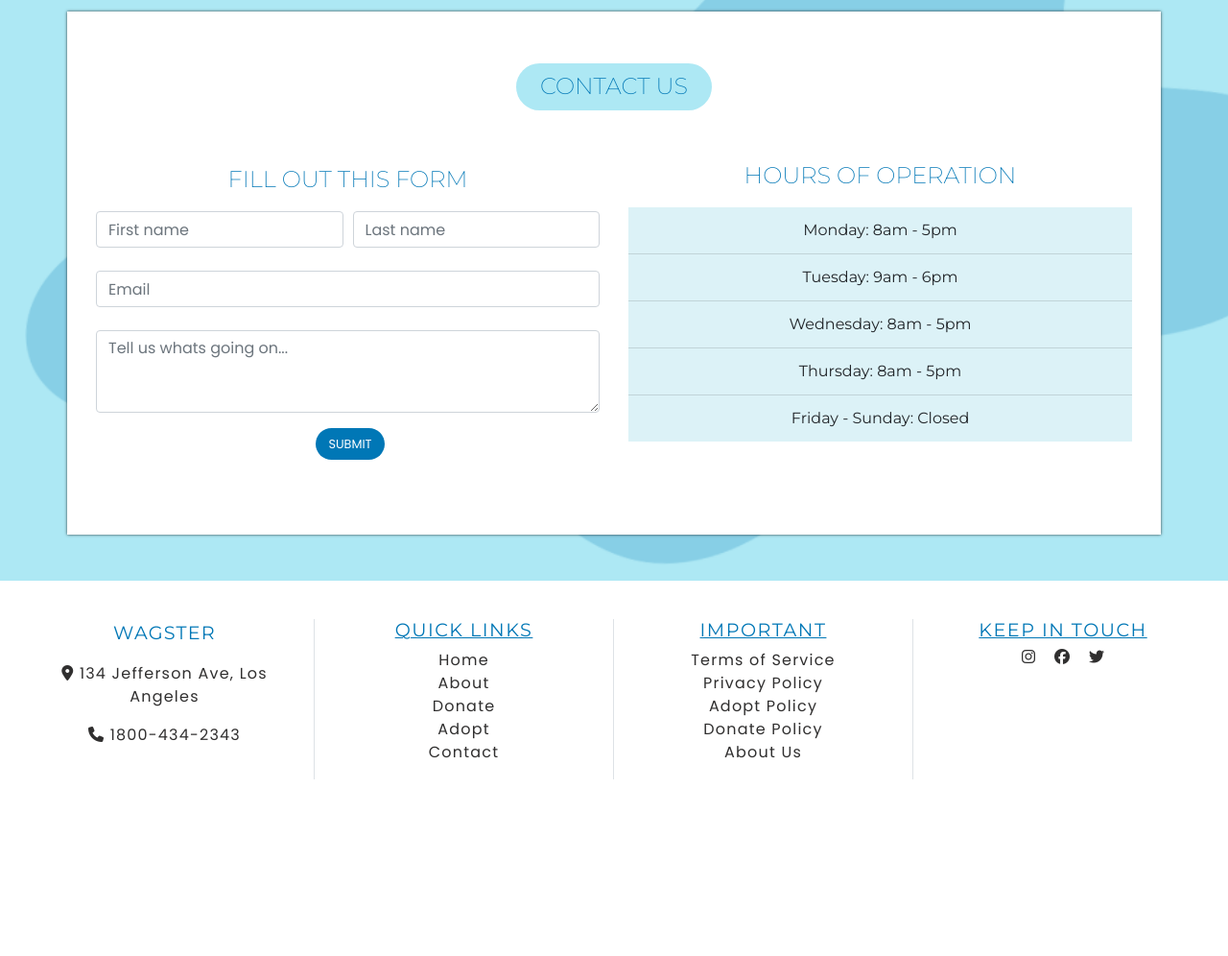
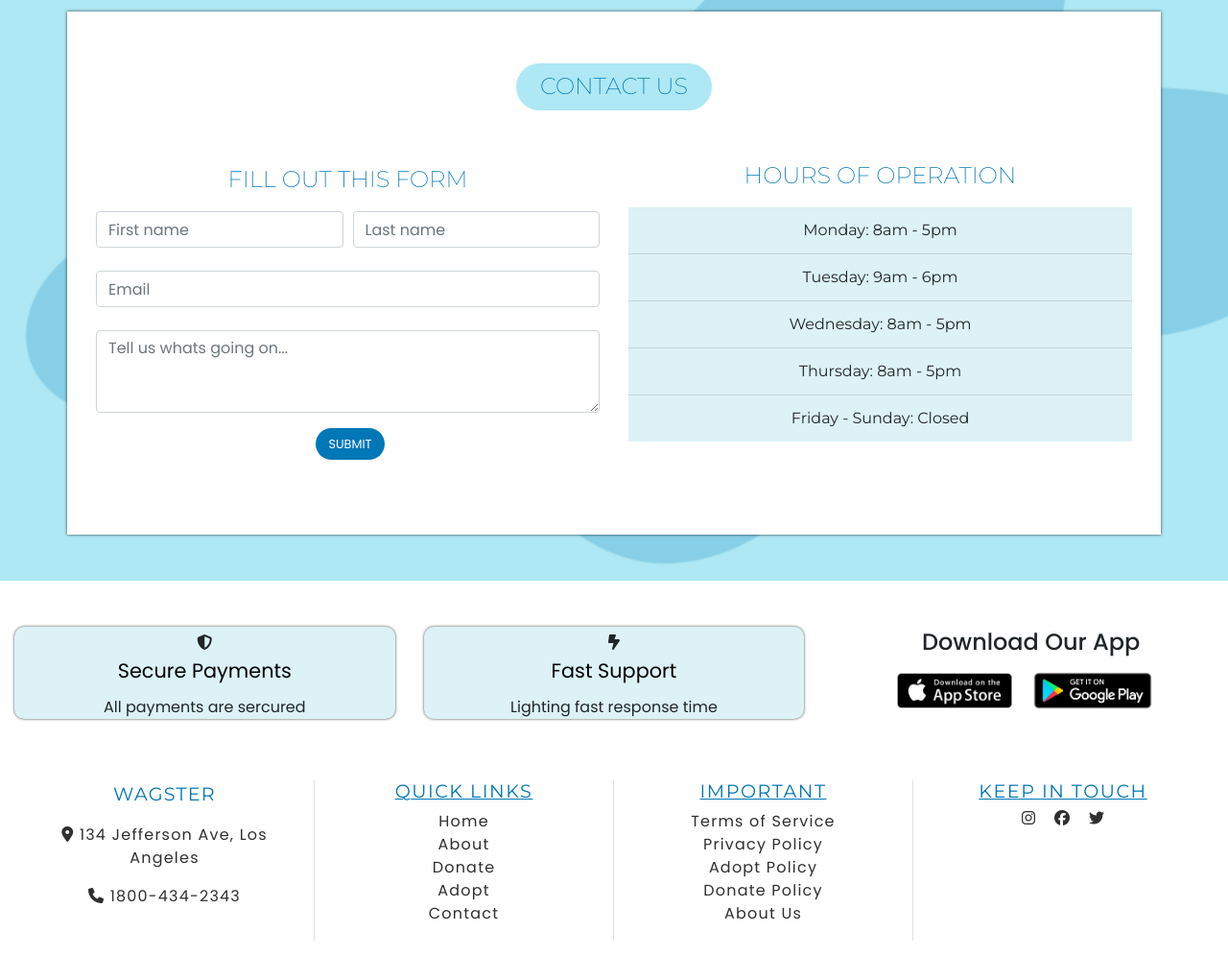
Before and after one commit to DevAntonioRogers/Wagster, a website: page index.html in a window 1280 px wide. Shown: the part 3193-4189 px from the top of the page at 96% size. Before the commit the page ends 4021 px from the top, so only its background shows below. Drawn offline with nearby package versions, Linux system fonts and the light colour scheme.

Commit message:
Added a new section on top of footer

```diff
--- a/index.html
+++ b/index.html
@@ -493,7 +493,7 @@
 
       <!-- CONTACT SECTION -->
 
-      <div class="container contact--inner text-center about-section mt-5">
+      <div class="container contact--inner text-center contact-section mt-5">
         <h1 class="mt-4 mb-4 contact-us">Contact Us</h1>
         <div class="row">
           <div class="col-md-6 col d-flex flex-column justify-content-center mt-4">
@@ -542,6 +542,35 @@
       </div>
     </div>
     <!-- CONTACT SECTION END -->
+
+    <!-- APP SECTION START -->
+    <div class="container-fluid mt-5 mb-5 app-section">
+      <div class="row">
+        <div class="col-12 mb-lg-0 mb-3 col-lg-4">
+          <div class="container d-flex justify-content-center align-items-center flex-column app-boxes">
+            <i class="fa-solid fa-shield-halved mt-2"></i>
+            <h3>Secure Payments</h3>
+            <span>All payments are sercured</span>
+          </div>
+        </div>
+        <div class="col-12 mb-lg-0 mb-5 col-lg-4">
+          <div class="container d-flex justify-content-center align-items-center flex-column app-boxes">
+            <i class="fa-solid fa-bolt-lightning mt-2"></i>
+            <h3>Fast Support</h3>
+            <span>Lighting fast response time</span>
+          </div>
+        </div>
+
+        <div class="col-12 d-flex justify-content-center flex-column align-items-center col-lg-4">
+          <h4 class="ml-3">Download Our App</h4>
+          <div>
+            <img class="app-button" src="/Images/apple-play-button.png" alt="" />
+            <img class="app-button" src="/Images/google-button.png" alt="" />
+          </div>
+        </div>
+      </div>
+    </div>
+    <!-- APP SECTION END -->
 
     <!-- FOOTER SECTION START -->
 
--- a/styles.css
+++ b/styles.css
@@ -329,7 +329,7 @@ box-shadow: 0 1px 3px rgb(17 24 39 / 9%);
 
 /*************************** CONTACT SECTION STYLES *******************************/
 
-.about-section{
+.contact-section{
   box-shadow: 0px 0px 3px 0px rgba(0,0,0,0.75);
   padding: 30px;
 }
@@ -371,6 +371,35 @@ box-shadow: 0 1px 3px rgb(17 24 39 / 9%);
   background-color: rgb(255, 255, 255);
 }
 
+/*************************** APP SECTION STYLES *******************************/
+
+.app-button{
+  width: 140px;
+  height: auto;
+}
+
+.app-boxes{
+  box-shadow: 0px 0px 3px 0px rgba(0,0,0,0.75);
+  border-radius: 10px;
+  border: none;
+  background-color: #dcf2f7;
+}
+
+.app-section h3{
+  font-family: 'Montserrat' sans-serif;
+  font-weight: 100;
+  color: black;
+  padding: 5px 10px;
+  border-radius: 20px 5px;
+  margin-top: 5px;
+  font-size: 1.3rem;
+
+
+}
+
+
+
+
 
 /*************************** FOOTER SECTION STYLES *******************************/
 
```
Also changed, not shown: Images/apple-play-button.png (added), Images/google-button.png (added).
